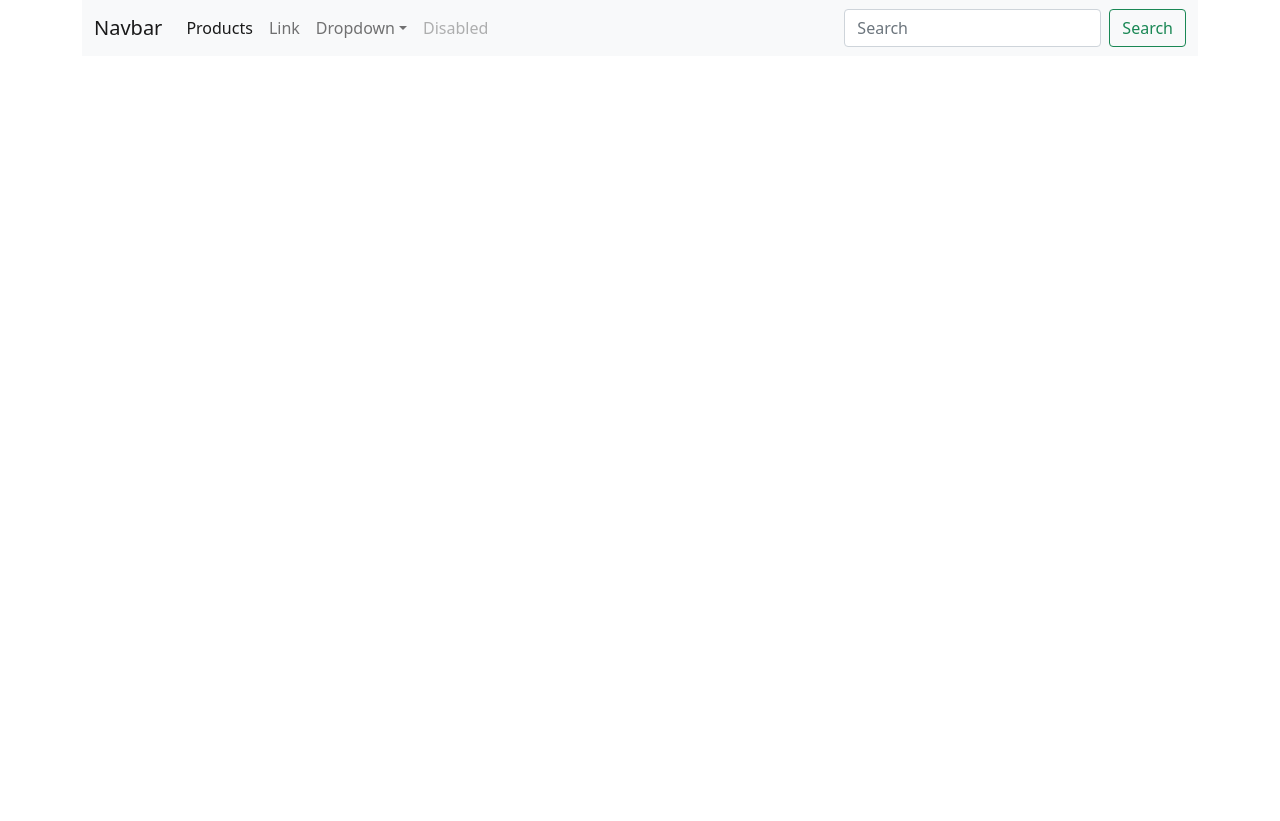
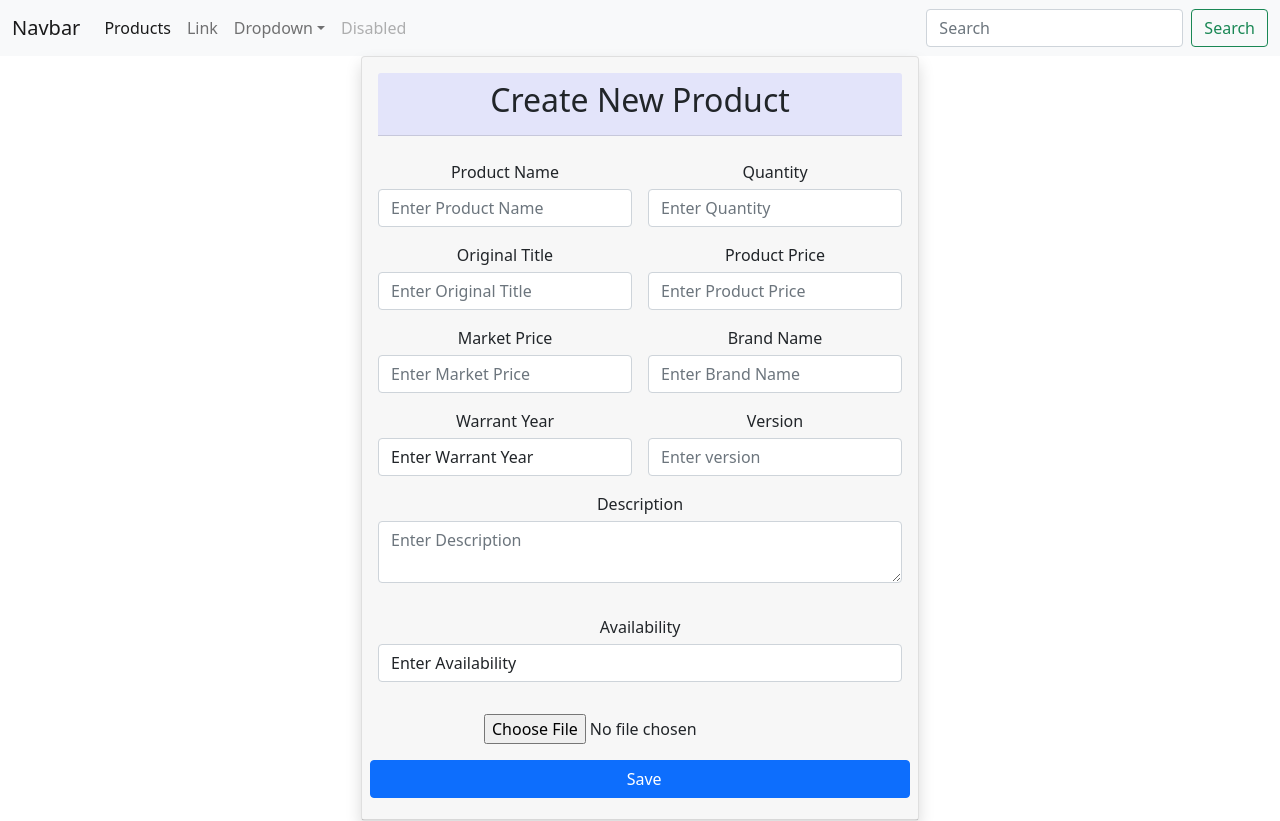
Before and after one commit to dhananjayamadhusankha/eCommerce-Application-ITPM-Project-2022, a React (Create React App) app in the folder eCommerce/frontend/: page /save in a window 1280 px wide. Before the commit the page ends 800 px from the top, so only its background shows below. Built offline with nearby package versions, Linux system fonts and the light colour scheme.

Commit message:
product add form had created now. But values dont save in the DB. Also data retrieve part has an issue

```diff
--- a/eCommerce/frontend/src/App.js
+++ b/eCommerce/frontend/src/App.js
@@ -10,14 +10,14 @@ export default class App extends Component {
     render() {
         return (
             <BrowserRouter>
-            <div className="container">
+            <div >
             <NavBar/>
             </div>
                 <div className="container">
                     <Route path="/" exact component = {Home}></Route>
-                    <Route path="/add" component = {CreateProducts}></Route>
-                    <Route path="/edit/:id" component = {EditProducts}></Route>
-                    <Route path="/products/:id" component = {ProductDetails}></Route>
+                    <Route path="/save" component = {CreateProducts}></Route>
+                    <Route path="/update/:id" component = {EditProducts}></Route>
+                    <Route path="/display/:id" component = {ProductDetails}></Route>
                 </div>
             </BrowserRouter>
         )
--- a/eCommerce/frontend/src/components/DM_Components/CreateProducts.js
+++ b/eCommerce/frontend/src/components/DM_Components/CreateProducts.js
@@ -1,13 +1,169 @@
 import React, { Component } from 'react'
 import axios from 'axios';
-
+import FileBase64 from 'react-file-base64';
 
 export default class CreateProducts extends Component {
+
+    constructor(props) {
+        super(props);
+
+        this.state = {
+            productName : "",
+            quantity : "",
+            originalTitle : "",
+            productPrice : "",
+            marketPrice : "",
+            brandName : "",
+            warrantYear : "",
+            version : "",
+            description : "",
+            coverImage : "",
+            availability : "",
+        }
+    }
+
+    handleInputChange = (e)=>{
+        const{name,value} = e.target;
+        this.setState({
+           ...this.state,
+           [name]:value
+        })
+    }
+
+    onSubmit = (e)=>{
+        e.preventDefault();
+        const{productName, quantity,coverImage,originalTitle,productPrice,description,marketPrice,brandName,warrantYear,version,availability} = this.state;
+        const data = {
+            productName:productName,
+            quantity:quantity,
+            originalTitle:originalTitle,
+            productPrice:productPrice,
+            marketPrice:marketPrice,
+            brandName:brandName,
+            warrantYear:warrantYear,
+            version:version,
+            description:description,
+            coverImage:coverImage,
+            availability:availability,
+        }
+        console.log(data);
+
+        axios.post("/save", data).then((res) => {
+            if (res.data.success) {
+                this.setState({
+                    productName : "",
+                    quantity : "",
+                    originalTitle : "",
+                    productPrice : "",
+                    marketPrice : "",
+                    brandName : "",
+                    warrantYear : "",
+                    version : "",
+                    description : "",
+                    coverImage : "",
+                    availability : "",
+                })
+            }
+        })
+    }
+
     render() {
         return (
+
+            <div align="center">
+            <div className="card shadow mb-8 w-50" style={{background: "#FFFFFF"}}>
+            <div className="card-header py-3">
+            <div class="card-header" style={{background: "#E3E4FA"}}><h2>Create New Product</h2></div>
+            <br/> <form className="row g-3" >
+
+            <div className="col-md-6">
+            <label style={{marginBottom:'5px'}} className="form-label"  Required="required"> Product Name </label>
+            <input type="text" className="form-control" name="productName" placeholder="Enter Product Name" Required = "required"
+                value={this.state.productName}
+                onChange={this.handleInputChange} />
+            </div>
+
+            <div className="col-md-6">
+            <label style={{marginBottom:'5px'}} className="form-label">Quantity </label>
+            <input type="number" className="form-control" name="quantity" placeholder="Enter Quantity" Required = "required"
+                value={this.state.quantity }
+                onChange={this.handleInputChange} />
+            </div>
+
+            <div className="col-md-6">
+            <label style={{marginBottom:'5px'}} className="form-label">Original Title</label>
+            <input type="text" className="form-control" name="originalTitle" placeholder="Enter Original Title" value={this.state.originalTitle}
+                onChange={this.handleInputChange}/>
+            </div>
+
+            <div className="col-md-6">
+            <label style={{marginBottom:'5px'}} className="form-label"  Required="required">Product Price</label>
+            <input type="number" className="form-control" name="productPrice" placeholder="Enter Product Price" Required = "required" value={this.state.productPrice}
+                onChange={this.handleInputChange}/>
+            </div>
+
+            <div className="col-md-6">
+            <label style={{marginBottom:'5px'}} className="form-label"  Required="required">Market Price</label>
+            <input type="number"className="form-control" name="marketPrice" placeholder="Enter Market Price" Required = "required" value={this.state.marketPrice}
+                onChange={this.handleInputChange}/>
+            </div>
+
+            <div className="col-md-6">
+            <label style={{marginBottom:'5px'}} className="form-label">Brand Name</label>
+            <input type="text" className="form-control" name="brandName" placeholder="Enter Brand Name"  Required = "required" value={this.state.brandName}
+                onChange={this.handleInputChange}/>
+            </div>
+
+            <div className="col-md-6">
+            <label style={{marginBottom:'5px'}} className="form-label">Warrant Year</label>
+            <select className="form-control" name="warrantYear" placeholder="Enter Warrant Year" value={this.state.warrantYear}
+                onChange={this.handleInputChange} required>
+                <option value="">Enter Warrant Year</option>
+                <option value="No Warranty">No Warranty</option>
+                <option value="6 Month">6 Month</option>
+                <option value="8 Month">8 Month</option>
+                <option value="1 Year">1 Year</option>
+                <option value="2 Year">2 Year</option>
+                <option value="3 Year">3 Year</option>
+                <option value="4 Year">4 Year</option>
+
+            </select>
+            </div>
+
+            <div className="col-md-6">
+            <label style={{marginBottom:'5px'}} className="form-label">Version</label>
+            <input type="text" className="form-control" name="version" placeholder="Enter version" value={this.state.version}
+                onChange={this.handleInputChange}/>
+            </div>
+
+            <div class="mb-3">
+            <label style={{marginBottom:'5px'}} className="form-label">Description</label>
+            <textarea type="text"className="form-control" name="description" placeholder="Enter Description" value={this.state.description}
+                onChange={this.handleInputChange} maxLength ="1000"required/>
+            </div>
+
+            <div class="mb-3">
+            <label style={{marginBottom:'5px'}} className="form-label">Availability</label>
+            <select className="form-control" name="availability"  value={this.state.availability}
+                onChange={this.handleInputChange} maxLength ="1000" required>
+                <option value="">Enter Availability</option>
+                <option value="yes">In Stock</option>
+                <option value="no">Out Of Stock</option>
+            </select>
+            </div>
+
             <div>
-                Crete Product
+            <FileBase64 type="file" name="coverImage" multiple={ false } onDone={({ base64 }) => this.setState({ coverImage: base64 })}required/>
             </div>
+
+            <button className="btn btn-primary" type="submit" style={{marginBottom:'5px'}} onClick={this.onSubmit}>
+                &nbsp; Save
+            </button>
+        </form>
+        </div>
+        </div>
+        </div>
+
         )
     }
 
--- a/eCommerce/frontend/src/components/DM_Components/ProductDetails.js
+++ b/eCommerce/frontend/src/components/DM_Components/ProductDetails.js
@@ -25,63 +25,57 @@ export default class ProductDetails extends Component {
     }
 
     render() {
+
+        const {productName, quantity, originalTitle, productPrice, marketPrice,
+            brandName, warrantYear, version, description, coverImage, availability,
+            averageRating, offerPrice} = this.state.products;
+
         return (
-            <div>
-                Crete Product
+            <div style={{marginTop:'20px'}}>
+            <h4>{productName}</h4>
+
+            <hr />
+
+            <dl className="raw">
+                <dt className="col-sm-3">Quantity</dt>
+                <dd className="col-sm-9">{quantity}</dd>
+
+                <dt className="col-sm-3">Original Title</dt>
+                <dd className="col-sm-9">{originalTitle}</dd>
+
+                <dt className="col-sm-3">Product Price</dt>
+                <dd className="col-sm-9">{productPrice}</dd>
+
+                <dt className="col-sm-3">MarketPrice</dt>
+                <dd className="col-sm-9">{marketPrice}</dd>
+
+                <dt className="col-sm-3">Brand Name</dt>
+                <dd className="col-sm-9">{brandName}</dd>
+
+                <dt className="col-sm-3">Warrant Year</dt>
+                <dd className="col-sm-9">{warrantYear}</dd>
+
+                <dt className="col-sm-3">Version</dt>
+                <dd className="col-sm-9">{version}</dd>
+
+                <dt className="col-sm-3">description</dt>
+                <dd className="col-sm-9">{description}</dd>
+
+                <dt className="col-sm-3">coverImage</dt>
+                <dd className="col-sm-9">{coverImage}</dd>
+
+                {/* <dt className="col-sm-3">Availability</dt>
+                <dt className="col-sm-9">{availability}</dt> */}
+
+                <dt className="col-sm-3">Average Rating</dt>
+                <dt className="col-sm-9">{averageRating}</dt>
+
+                <dt className="col-sm-3">Offer Price</dt>
+                <dt className="col-sm-9">{offerPrice}</dt>
+
+            </dl>
+
             </div>
         )
     }
-
-        // const {productName, quantity, originalTitle, productPrice, marketPrice,
-        //     brandName, warrantYear, version, description, coverImage, availability,
-        //     averageRating, offerPrice} = this.state.products;
-
-
-            // <div style={{marginTop:'20px'}}>
-            // <h2>{productName}</h2>
-
-            // <hr />
-
-            // <dl className="raw">
-            //     <dt className="col-sm-3">Quantity</dt>
-            //     <dd className="col-sm-9">{quantity}</dd>
-
-            //     <dt className="col-sm-3">Original Title</dt>
-            //     <dd className="col-sm-9">{originalTitle}</dd>
-
-            //     <dt className="col-sm-3">Product Price</dt>
-            //     <dd className="col-sm-9">{productPrice}</dd>
-
-            //     <dt className="col-sm-3">MarketPrice</dt>
-            //     <dd className="col-sm-9">{marketPrice}</dd>
-
-            //     <dt className="col-sm-3">Brand Name</dt>
-            //     <dd className="col-sm-9">{brandName}</dd>
-
-            //     <dt className="col-sm-3">Warrant Year</dt>
-            //     <dd className="col-sm-9">{warrantYear}</dd>
-
-            //     <dt className="col-sm-3">Version</dt>
-            //     <dd className="col-sm-9">{version}</dd>
-
-            //     <dt className="col-sm-3">description</dt>
-            //     <dd className="col-sm-9">{description}</dd>
-
-            //     <dt className="col-sm-3">coverImage</dt>
-            //     <dd className="col-sm-9">{coverImage}</dd>
-
-            //     {/* <dt className="col-sm-3">Availability</dt>
-            //     <dt className="col-sm-9">{availability}</dt> */}
-
-            //     <dt className="col-sm-3">Average Rating</dt>
-            //     <dt className="col-sm-9">{averageRating}</dt>
-
-            //     <dt className="col-sm-3">Offer Price</dt>
-            //     <dt className="col-sm-9">{offerPrice}</dt>
-
-            // </dl>
-
-            // </div>
-
-
 }
```
Also changed, not shown: eCommerce/frontend/src/components/DM_Components/Home.js (+6 -5 lines), 1 other file (tests, documents, lock files or other folders).
